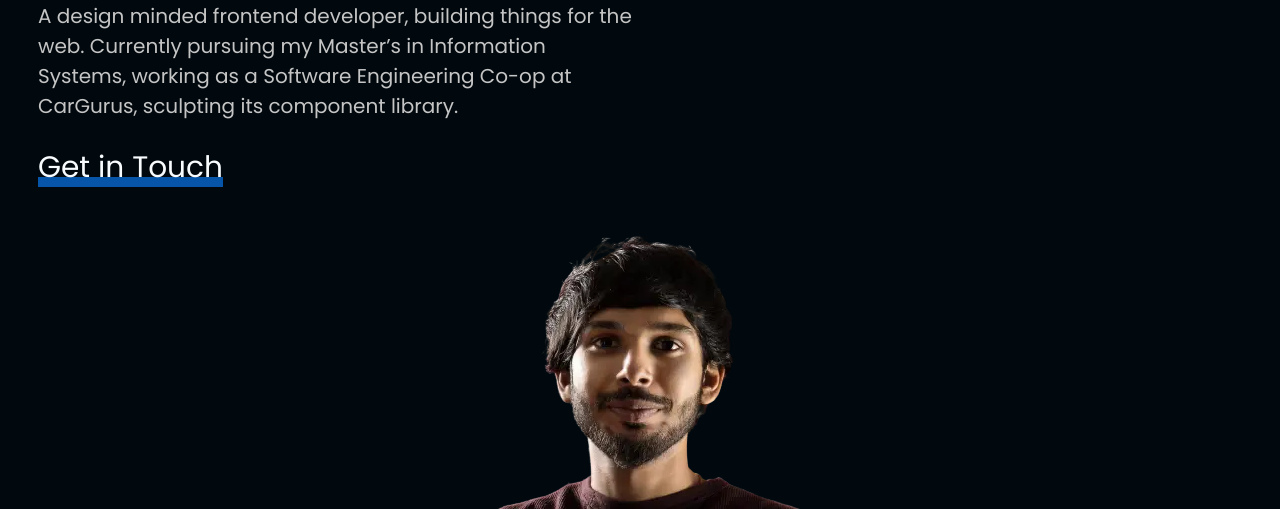
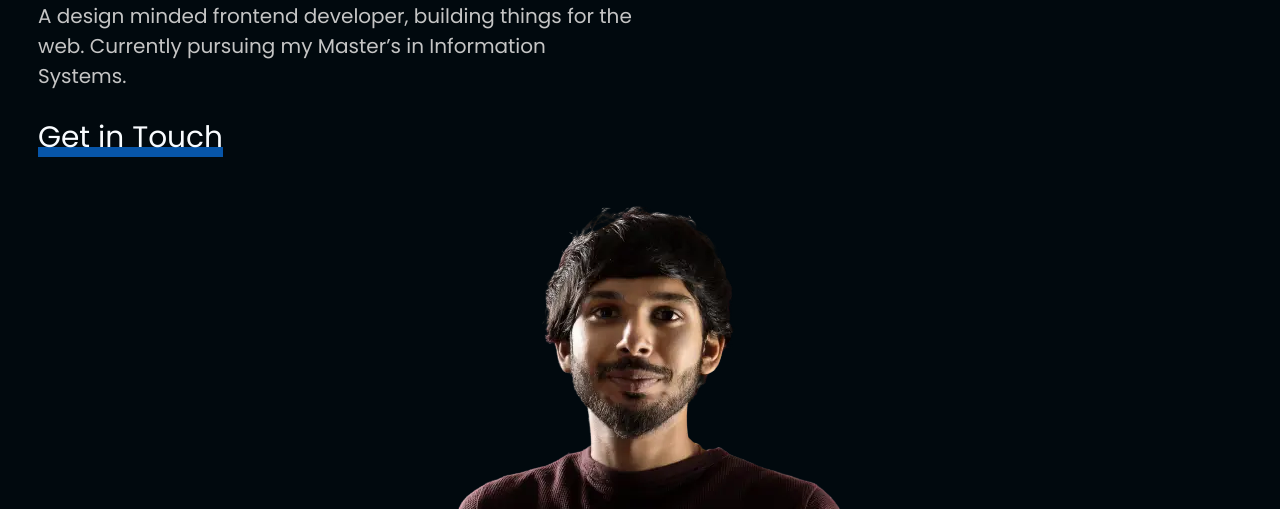
Before and after one commit to yashwanth-git/portfolio, a plain HTML site: page index.html in a window 1280 px wide. Shown: the part 291-800 px from the top of the page. Drawn offline with Linux system fonts and the light colour scheme.

Commit message:
updates about section; fix links

```diff
--- a/index.html
+++ b/index.html
@@ -163,9 +163,7 @@
             <h1>I'm Yashwanth</h1>
             <p class="Hero__desc">
               A design minded frontend developer, building things for the web.
-              Currently pursuing my Master’s in Information Systems, working as
-              a Software Engineering Co-op at CarGurus, sculpting its component
-              library.
+              Currently pursuing my Master’s in Information Systems.
             </p>
             <div class="Hero__Cta">
               <a
@@ -427,7 +425,7 @@
                   height="30"
               /></a>
               <a
-                href="https://weldrow.netlify.app/"
+                href="https://weldro.netlify.app/"
                 target="_blank"
                 rel="noopener noreferrer"
                 ><img
```
Also changed, not shown: 1 other file.
